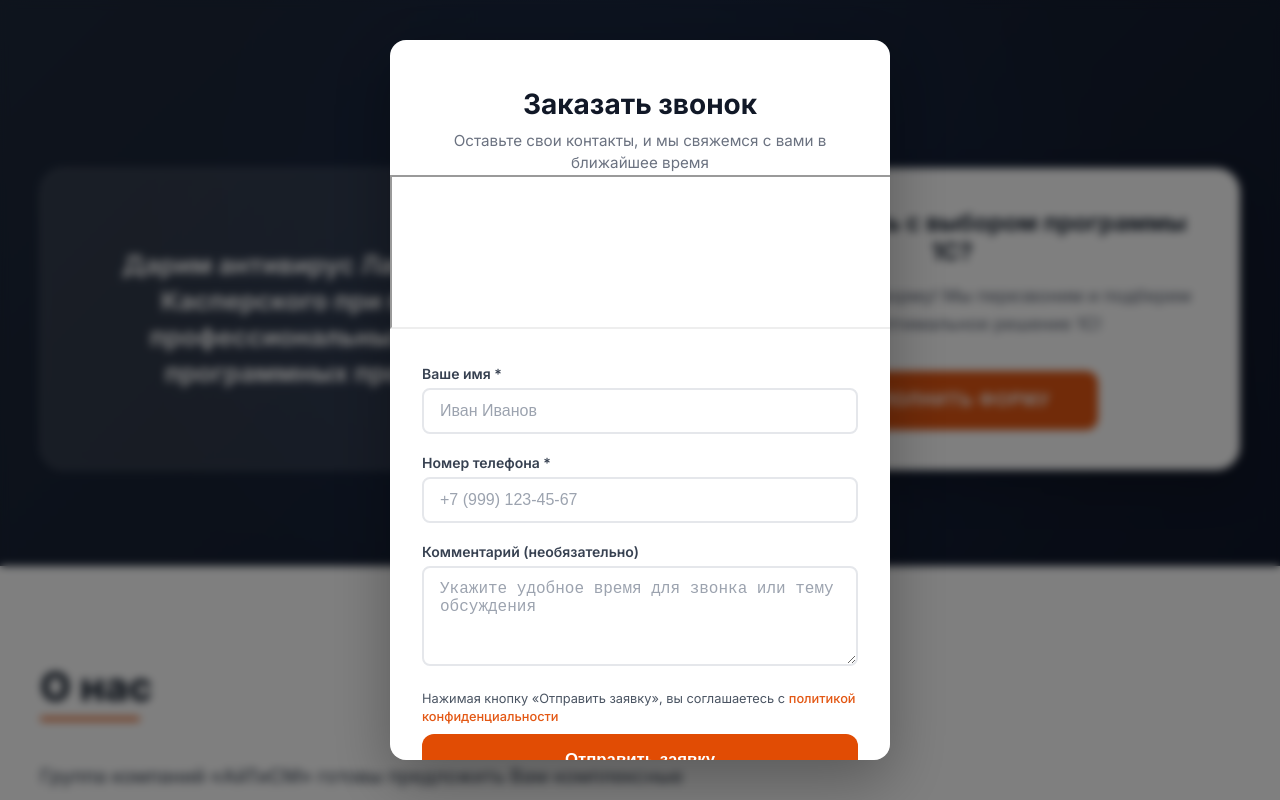
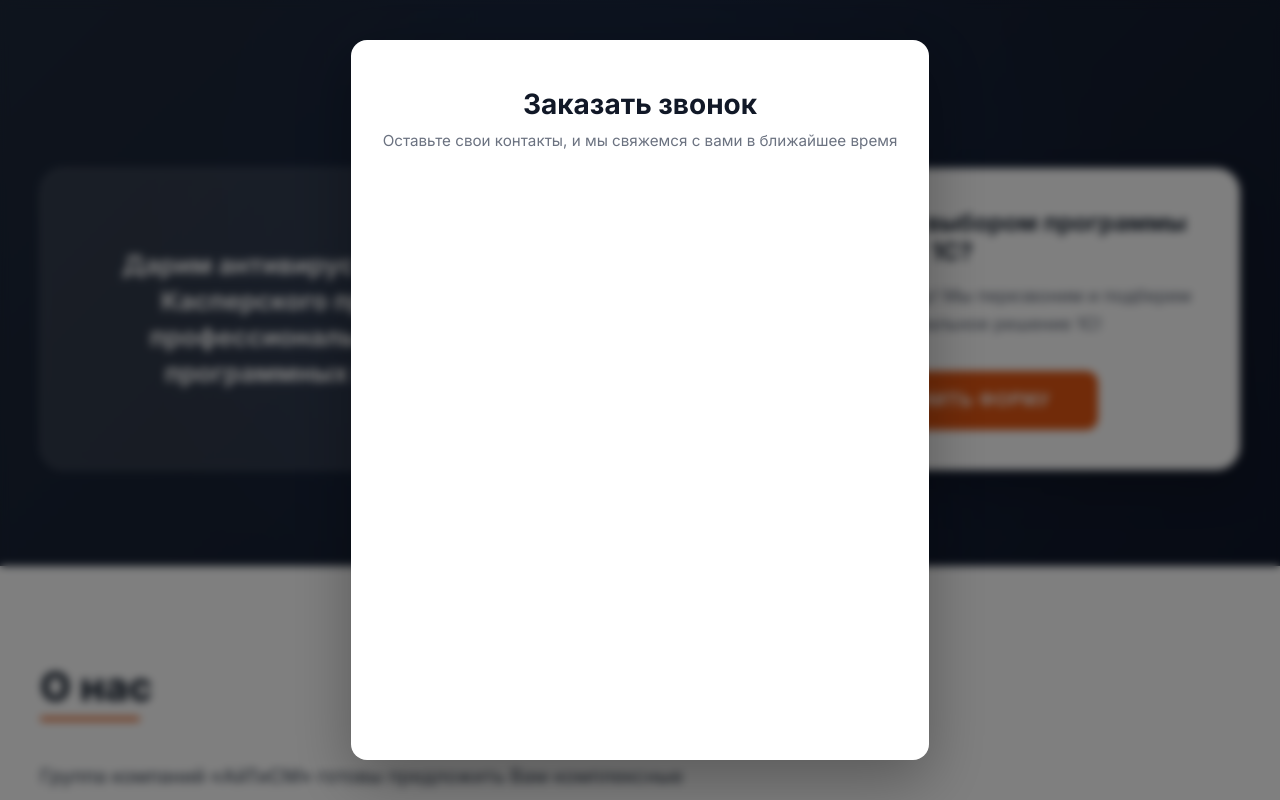
Before and after one commit to TakashiMizuri/itsm24, a Next.js app: page /itsm-1c in a window 1280 px wide. Both pictures are taken after a click on the button "ЗАПОЛНИТЬ ФОРМУ". Shown: the part 3632-4432 px from the top of the page. Built offline with nearby package versions, Linux system fonts and the light colour scheme.

Commit message:
встроенная iframe форма Яндекс.Формы

```diff
--- a/src/app/page.tsx
+++ b/src/app/page.tsx
@@ -78,6 +78,7 @@ export default function Home() {
                 </Link>
             </main>
 
+
             {/* Дополнительная секция - О компании */}
             <section
                 className={`${styles.companyInfo} ${isLoading ? styles.loading : ''}`}
--- a/src/components/RequestModal.module.css
+++ b/src/components/RequestModal.module.css
@@ -26,9 +26,8 @@
 .modal {
 	background: white;
 	border-radius: 1rem;
-	width: 100%;
-	max-width: 500px;
-	max-height: 90vh;
+    height: 723px;
+    max-height: 90vh;
 	overflow-y: auto;
 	position: relative;
 	animation: slideUp 0.3s cubic-bezier(0.16, 1, 0.3, 1);
--- a/src/components/RequestModal.tsx
+++ b/src/components/RequestModal.tsx
@@ -3,6 +3,7 @@
 import { useState, useEffect } from 'react';
 import Icon from './Icon';
 import styles from './RequestModal.module.css';
+import Script from 'next/script';
 
 interface RequestModalProps {
     isOpen: boolean;
@@ -245,6 +246,10 @@ export default function RequestModal({ isOpen, onClose }: RequestModalProps) {
                 role='dialog'
                 aria-modal='true'
             >
+                <Script
+                    src="https://forms.yandex.ru/_static/embed.js"
+                    strategy="lazyOnload"
+                />
                 <button
                     className={styles.closeButton}
                     onClick={onClose}
@@ -263,15 +268,11 @@ export default function RequestModal({ isOpen, onClose }: RequestModalProps) {
                     </p>
                 </div>
 
-				<script src='https://forms.yandex.ru/_static/embed.js'></script>
-				<iframe
-					src='https://forms.yandex.ru/u/692909121f1eb5f3c1ef1b7e?iframe=1'
-					// frameborder='0'
-					name='ya-form-692909121f1eb5f3c1ef1b7e'
-					width='650'
-				></iframe>
+                {/* <script src="https://forms.yandex.ru/_static/embed.js"></script> */}
+                <iframe src="https://forms.yandex.ru/u/692909121f1eb5f3c1ef1b7e?iframe=1" frameBorder={0} name="ya-form-692909121f1eb5f3c1ef1b7e" width="100%" height={584}>
+                </iframe>
 
-				<form
+                {/* <form
 					onSubmit={handleSubmit}
 					className={styles.form}
 				>
@@ -404,7 +405,7 @@ export default function RequestModal({ isOpen, onClose }: RequestModalProps) {
 							))}
 						</div>
 					</div>
-				</form>
+				</form> */}
             </div>
         </div>
     );
```
Lines whose indentation alone changed are shown as unchanged.
